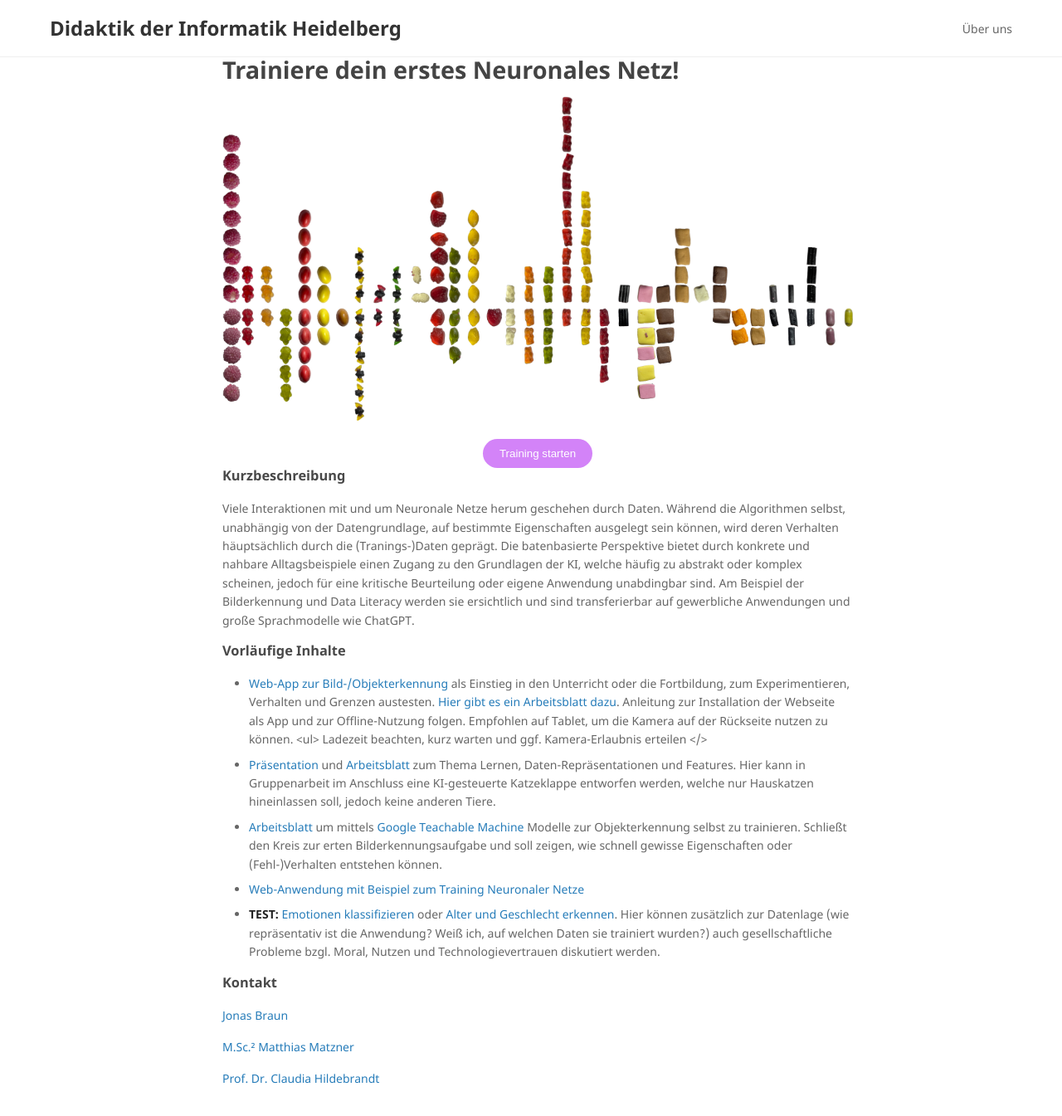
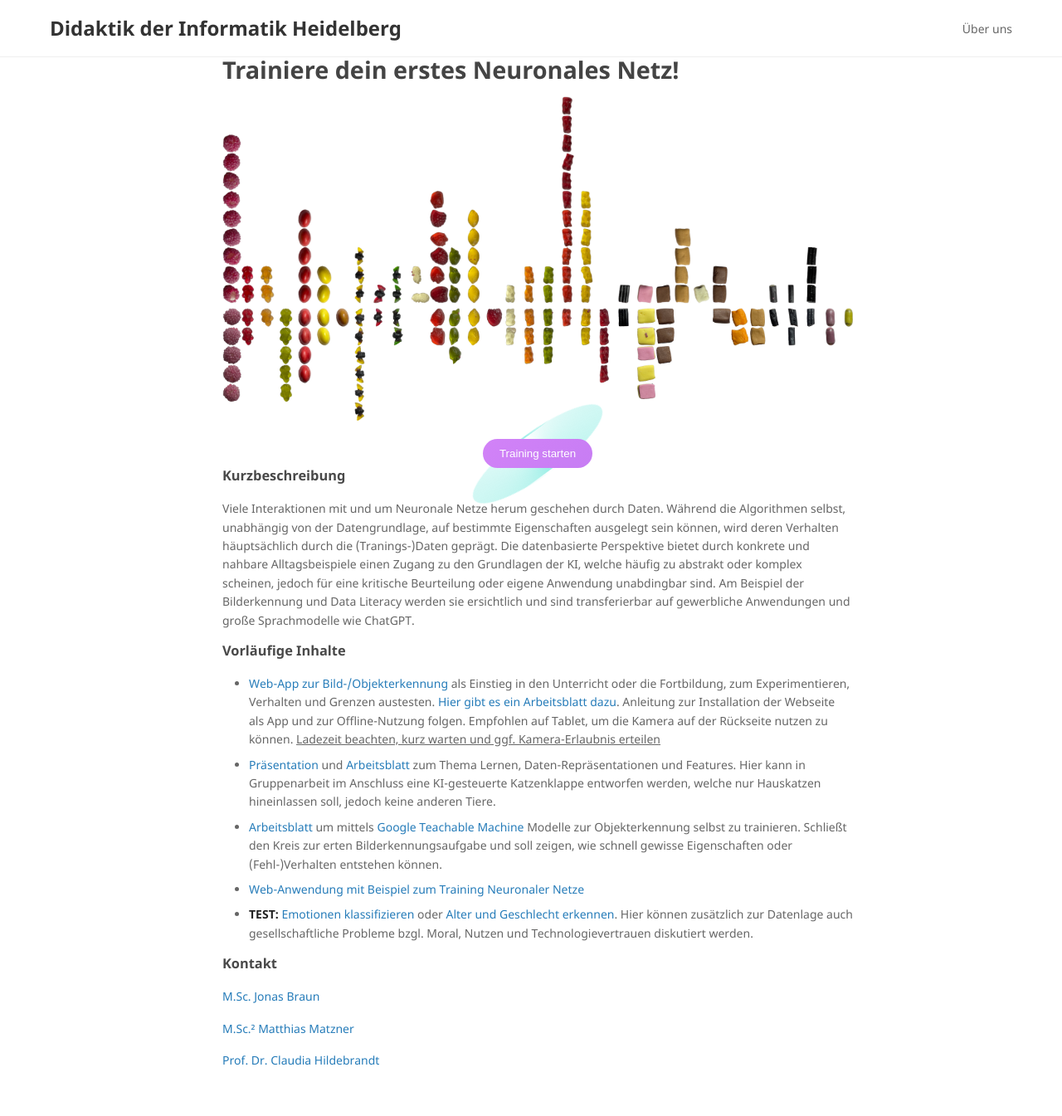
Before and after one commit to DDIHD/DDIHD.github.io, a Jekyll site: the page built from materials/ki.md, in a window 1280 px wide and 1400 px high, scrolled down 413 px. Shown: the top 1345 px of the window at 83% size. Built offline with Jekyll 4.4.1, drawn with Linux system fonts in a browser that asks for light colours.

Commit message:
Update ki.md

```diff
--- a/materials/ki.md
+++ b/materials/ki.md
@@ -17,10 +17,14 @@
 ![KI Bild]({{ site.baseurl }}/materials/ki.png)
 
 <div id="iframe-container" style="text-align:center;">
-  <button onclick="openModal()" style="border-radius:50px; background-color:rgb(211, 131, 248); color:white; border:none; padding:10px 20px; cursor:pointer;">
-    Training starten
-  </button>
+  <div class="animated-button-wrapper">
+    <div class="orb-effect"></div>
+    <button onclick="openModal()" class="animated-button">
+      Training starten
+    </button>
+  </div>
 </div>
+
 
 <!-- Modal container -->
 <div id="iframe-modal" style="display:none; position:fixed; top:0; left:0; width:100%; height:100%; background:rgb(255,255,255); z-index:9999; align-items:center; justify-content:center;">
@@ -57,24 +61,87 @@
   }
 </script>
 
+<style>
+  .animated-button-wrapper {
+    position: relative;
+    display: inline-block;
+  }
+
+  .animated-button {
+    position: relative;
+    z-index: 2;
+    border-radius: 50px;
+    background: linear-gradient(135deg, rgb(211, 131, 248), rgb(190, 120, 240));
+    background-size: 200% 200%;
+    color: white;
+    border: none;
+    padding: 10px 20px;
+    cursor: pointer;
+    animation: gradientMove 3s ease infinite;
+    overflow: hidden;
+  }
+
+  @keyframes gradientMove {
+    0% {
+      background-position: 0% 50%;
+    }
+    50% {
+      background-position: 100% 50%;
+    }
+    100% {
+      background-position: 0% 50%;
+    }
+  }
+
+  .orb-effect {
+    position: absolute;
+    top: 50%;
+    left: 50%;
+    width: 140%;
+    height: 140%;
+    transform: translate(-50%, -50%);
+    border-radius: 50%;
+    border: 2px solid transparent;
+    pointer-events: none;
+    z-index: 1;
+    background: conic-gradient(
+      from 0deg,
+      transparent,
+      rgba(64, 224, 208, 0.5),
+      transparent
+    );
+    animation: spinOrb 3s linear infinite;
+  }
+
+  @keyframes spinOrb {
+    0% {
+      transform: translate(-50%, -50%) rotate(0deg);
+    }
+    100% {
+      transform: translate(-50%, -50%) rotate(360deg);
+    }
+  }
+</style>
+
+
 
 
 ### Kurzbeschreibung
 
-Viele Interaktionen mit und um Neuronale Netze herum geschehen durch Daten. Während die Algorithmen selbst, unabhängig von der Datengrundlage, auf bestimmte Eigenschaften ausgelegt sein können, wird deren Verhalten häuptsächlich durch die (Tranings-)Daten geprägt. Die batenbasierte Perspektive bietet durch konkrete und nahbare Alltagsbeispiele einen Zugang zu den Grundlagen der KI, welche häufig zu abstrakt oder komplex scheinen, jedoch für eine kritische Beurteilung oder eigene Anwendung unabdingbar sind. Am Beispiel der Bilderkennung und Data Literacy werden sie ersichtlich und sind transferierbar auf gewerbliche Anwendungen und große Sprachmodelle wie ChatGPT.
+Viele Interaktionen mit und um Neuronale Netze herum geschehen durch Daten. Während die Algorithmen selbst, unabhängig von der Datengrundlage, auf bestimmte Eigenschaften ausgelegt sein können, wird deren Verhalten häuptsächlich durch die (Tranings-)Daten geprägt. Die datenbasierte Perspektive bietet durch konkrete und nahbare Alltagsbeispiele einen Zugang zu den Grundlagen der KI, welche häufig zu abstrakt oder komplex scheinen, jedoch für eine kritische Beurteilung oder eigene Anwendung unabdingbar sind. Am Beispiel der Bilderkennung und Data Literacy werden sie ersichtlich und sind transferierbar auf gewerbliche Anwendungen und große Sprachmodelle wie ChatGPT.
 
 ### Vorläufige Inhalte
 
-- [Web-App zur Bild-/Objekterkennung](/webapps/object/index.html) als Einstieg in den Unterricht oder die Fortbildung, zum Experimentieren, Verhalten und Grenzen austesten. [Hier gibt es ein Arbeitsblatt dazu](https://heibox.uni-heidelberg.de/f/f21b516542704ab9a412/?dl=1). Anleitung zur Installation der Webseite als App und zur Offline-Nutzung folgen. Empfohlen auf Tablet, um die Kamera auf der Rückseite nutzen zu können. <ul> Ladezeit beachten, kurz warten und ggf. Kamera-Erlaubnis erteilen </>
-- [Präsentation](https://heibox.uni-heidelberg.de/f/b036b6b969754421b57e/?dl=1) und [Arbeitsblatt](https://heibox.uni-heidelberg.de/f/b0c152db98ff4cf5bc67/?dl=1) zum Thema Lernen, Daten-Repräsentationen und Features. Hier kann in Gruppenarbeit im Anschluss eine KI-gesteuerte Katzeklappe entworfen werden, welche nur Hauskatzen hineinlassen soll, jedoch keine anderen Tiere.
+- [Web-App zur Bild-/Objekterkennung](/webapps/object/index.html) als Einstieg in den Unterricht oder die Fortbildung, zum Experimentieren, Verhalten und Grenzen austesten. [Hier gibt es ein Arbeitsblatt dazu](https://heibox.uni-heidelberg.de/f/f21b516542704ab9a412/?dl=1). Anleitung zur Installation der Webseite als App und zur Offline-Nutzung folgen. Empfohlen auf Tablet, um die Kamera auf der Rückseite nutzen zu können. <u> Ladezeit beachten, kurz warten und ggf. Kamera-Erlaubnis erteilen </u>
+- [Präsentation](https://heibox.uni-heidelberg.de/f/b036b6b969754421b57e/?dl=1) und [Arbeitsblatt](https://heibox.uni-heidelberg.de/f/b0c152db98ff4cf5bc67/?dl=1) zum Thema Lernen, Daten-Repräsentationen und Features. Hier kann in Gruppenarbeit im Anschluss eine KI-gesteuerte Katzenklappe entworfen werden, welche nur Hauskatzen hineinlassen soll, jedoch keine anderen Tiere.
 - [Arbeitsblatt](https://heibox.uni-heidelberg.de/f/256b503272db402cbcdc/?dl=1) um mittels [Google Teachable Machine](https://teachablemachine.withgoogle.com/) Modelle zur Objekterkennung selbst zu trainieren. Schließt den Kreis zur erten Bilderkennungsaufgabe und soll zeigen, wie schnell gewisse Eigenschaften oder (Fehl-)Verhalten entstehen können.
 - [Web-Anwendung mit Beispiel zum Training Neuronaler Netze]("/webapps/suessigkeiten/index.html" )
-- **TEST:** [Emotionen klassifizieren](https://ddihd.github.io/webapps/emotions/index.html) oder [Alter und Geschlecht erkennen](https://ddihd.github.io/webapps/agegender/index.html). Hier können zusätzlich zur Datenlage (wie repräsentativ ist die Anwendung? Weiß ich, auf welchen Daten sie trainiert wurden?) auch gesellschaftliche Probleme bzgl. Moral, Nutzen und Technologievertrauen diskutiert werden.
+- **TEST:** [Emotionen klassifizieren](https://ddihd.github.io/webapps/emotions/index.html) oder [Alter und Geschlecht erkennen](https://ddihd.github.io/webapps/agegender/index.html). Hier können zusätzlich zur Datenlage auch gesellschaftliche Probleme bzgl. Moral, Nutzen und Technologievertrauen diskutiert werden.
 
 
 ### Kontakt
 
-[Jonas Braun](https://hse-heidelberg.de/ueber-die-hse/team-von-a-z/braun-jonas)
+[M.Sc. Jonas Braun](https://hse-heidelberg.de/ueber-die-hse/team-von-a-z/braun-jonas)
 
 [M.Sc.² Matthias Matzner](https://hse-heidelberg.de/ueber-die-hse/team-von-a-z/matzner-matthias)
 
```
